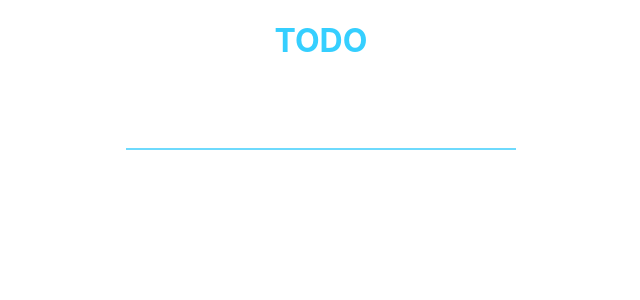
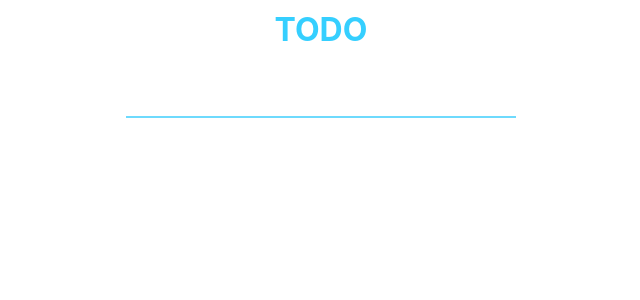
Before and after one commit to emmanuelrocha001/todo, a React (Create React App) app: page / in a window 1280 px wide. Shown: the top 300 px of the page, without its empty margins (319-959 px from the left). Built offline with nearby package versions, Linux system fonts and the light colour scheme.

Commit message:
improved ui

```diff
--- a/src/App.css
+++ b/src/App.css
@@ -1,44 +1,40 @@
 .App {
   text-align: center;
+  margin: none;
+  padding: none;
+
 
 
 }
 
-h1 {
-  color: #35CFFF
-}
-.SearchBar {
-  /* background: purple; */
-  margin-top: 30px;
-  font-size: 30px;
-  border-left: none;
-  border-right: none;
-  border-top: none;
-  border-bottom: 2px solid #6EDAFD;
-  color: #414141;
-}
 
 .TaskBoard {
+  margin: 0;
+  background-color: white;
+  padding-top: 170px;
   /* background: red; */
 
-  margin-top: 50px;
+  /* margin-top: 50px; */
 }
 
 
 ul {
+  margin: 0;
   display: inline-block;
   text-align: start;
   width: 500px;
+  margin-top: 0;
 }
 
 li {
+  margin: 0;
   font-size: 18px;
   list-style: none;
   max-width: 750px;
   padding: 10px;
   margin-bottom: 15px;
   /* padding-left: 15%; */
-  color: 414141;
+  color: #414141;
   background: #D6F5FF;
   border-radius: 18px;
 }
@@ -51,3 +47,31 @@ li:nth-child(odd) {
 .SearchBar:focus {
   outline-width: 0;
 }
+
+.SearchBar {
+  /* background: purple; */
+  margin-left: 0;
+  margin-top: 10px;
+  font-size: 30px;
+  border-left: none;
+  border-right: none;
+  border-top: none;
+  border-bottom: 2px solid #6EDAFD;
+  color: #414141;
+}
+
+.SearchBarContainer {
+  height: 150px;
+  position: fixed;
+  background: white;
+  position: fixed;
+  left: 0;
+  right: 0;
+  /* margin-left: auto;
+  margin-right: auto; */
+}
+
+h1 {
+  margin-top: 10px;
+  color: #35CFFF
+}
--- a/src/App.js
+++ b/src/App.js
@@ -1,13 +1,17 @@
 import React from 'react';
-import logo from './logo.svg';
 import './App.css';
 
 
 function SearchBar(props) {
     return (
-    <form >
-      <input className="SearchBar" type="text" value={props.UserInput} onChange={props.handleChange} onKeyPress={props.handleKeyPress} />
-    </form>
+
+    <div className="SearchBarContainer">
+      <h1>TODO</h1>
+      <form >
+        <input className="SearchBar" type="text" value={props.UserInput} onChange={props.handleChange} onKeyPress={props.handleKeyPress} />
+      </form>
+
+    </div>
     );
 };
 
@@ -73,7 +77,6 @@ class App extends React.Component {
 
     return (
       <div className="App">
-        <h1>TODO</h1>
         <SearchBar userInput={this.state.userInput} handleChange={this.handleChange} handleKeyPress={this.handleKeyPress}/>
         <TaskList tasks={this.state.tasks}/>
       </div>
```
